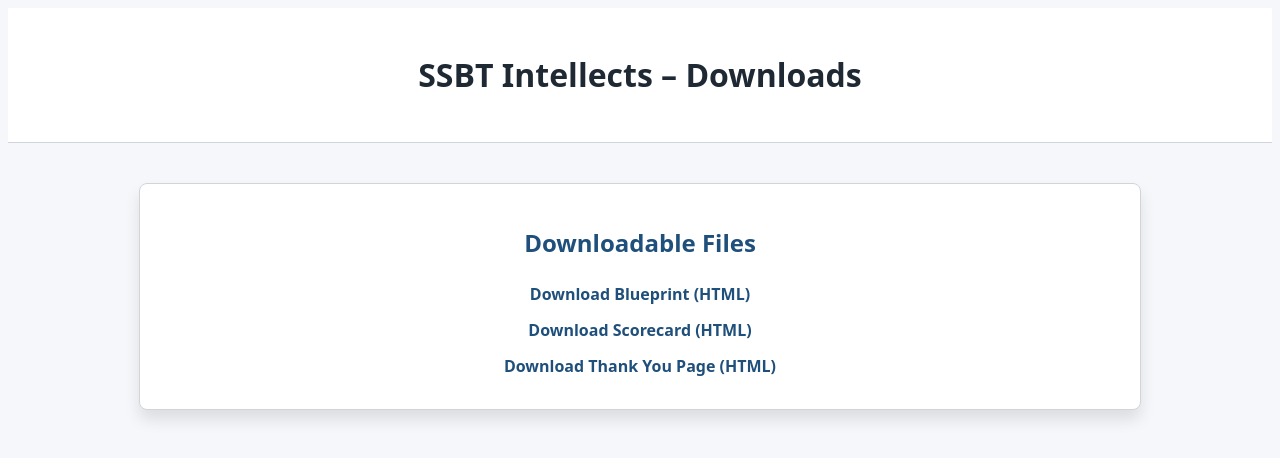
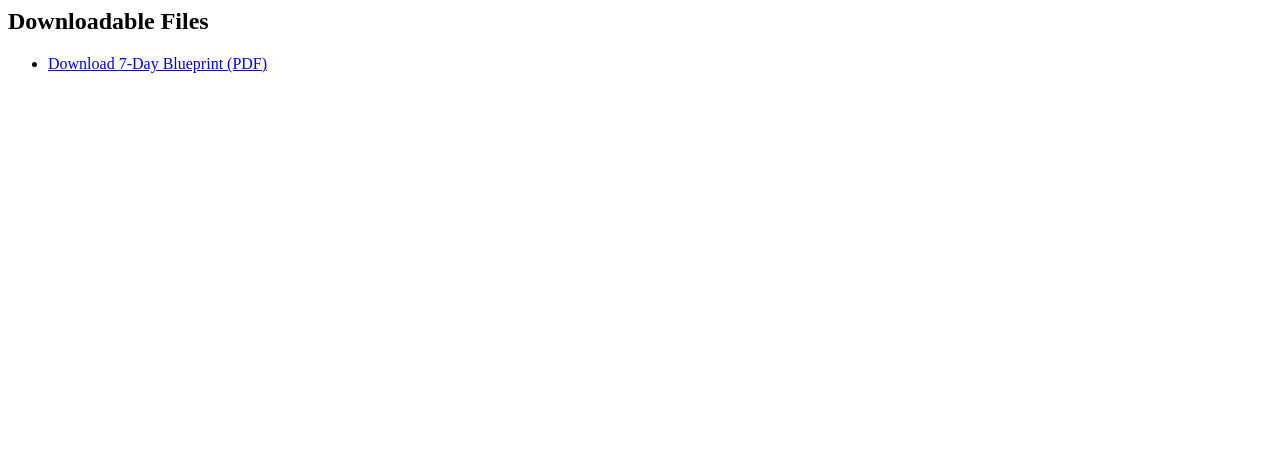
Before and after one commit to TaraRao/Sell-product-, a plain HTML site: page index.html in a window 1280 px wide. Drawn offline with Linux system fonts and the light colour scheme.

Commit message:
Updating index.html to add a link for BlueprintGuide.pdf

```diff
--- a/index.html
+++ b/index.html
@@ -1,69 +1,4 @@
-<!DOCTYPE html>
-<html lang="en">
-<head>
-  <meta charset="UTF-8" />
-  <title>SSBT Intellects – 7-Day Strategic Systems Blueprint</title>
-  <meta name="viewport" content="width=device-width, initial-scale=1" />
-  <style>
-    :root {
-      --bg: #f5f7fa;
-      --card: #ffffff;
-      --primary: #1f4f7b;
-      --primary-soft: #e4edf7;
-      --accent: #f4b000;
-      --text-main: #1f2933;
-      --text-muted: #6b7280;
-      --border: #d1d5db;
-      --max-width: 960px;
-    }
-    body {
-      background: var(--bg);
-      color: var(--text-main);
-      font-family: system-ui, -apple-system, BlinkMacSystemFont, "Segoe UI", sans-serif;
-      line-height: 1.6;
-    }
-    header {
-      background: var(--card);
-      border-bottom: 1px solid var(--border);
-      text-align: center;
-      padding: 20px;
-    }
-    .downloads {
-      margin: 40px auto;
-      max-width: var(--max-width);
-      padding: 20px;
-      background: var(--card);
-      border-radius: 8px;
-      border: 1px solid var(--border);
-      box-shadow: 0 10px 15px rgba(0, 0, 0, 0.1);
-      text-align: center;
-    }
-    .downloads h2 {
-      color: var(--primary);
-      font-size: 1.5rem;
-      margin-bottom: 20px;
-    }
-    .downloads a {
-      display: block;
-      margin: 10px 0;
-      color: var(--primary);
-      text-decoration: none;
-      font-weight: bold;
-    }
-    .downloads a:hover {
-      text-decoration: underline;
-    }
-  </style>
-</head>
-<body>
-  <header>
-    <h1>SSBT Intellects – Downloads</h1>
-  </header>
-  <div class="downloads">
-    <h2>Downloadable Files</h2>
-    <a href="https://github.com/TaraRao/Sell-product-/raw/main/blueprint.html" download>Download Blueprint (HTML)</a>
-    <a href="https://github.com/TaraRao/Sell-product-/raw/main/scorecard.html" download>Download Scorecard (HTML)</a>
-    <a href="https://github.com/TaraRao/Sell-product-/raw/main/thankyou.html" download>Download Thank You Page (HTML)</a>
-  </div>
-</body>
-</html>
+<h2>Downloadable Files</h2>
+<ul>
+    <li><a href="BlueprintGuide.pdf" download>Download 7-Day Blueprint (PDF)</a></li>
+</ul>
```
